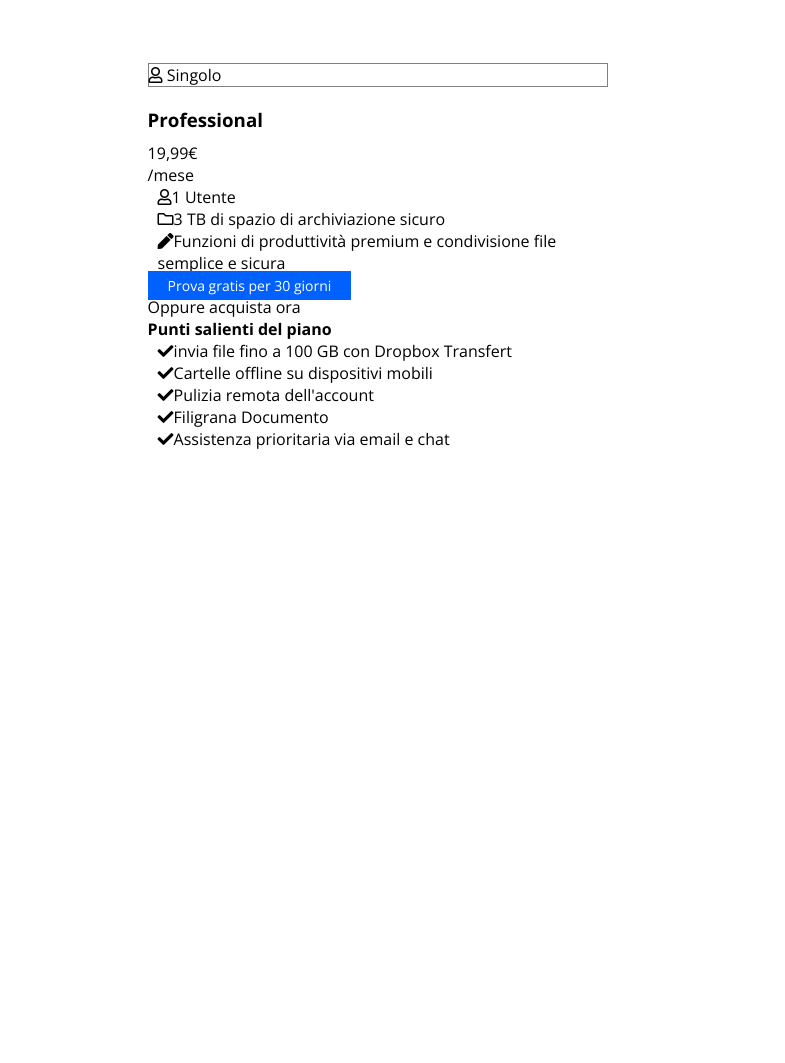
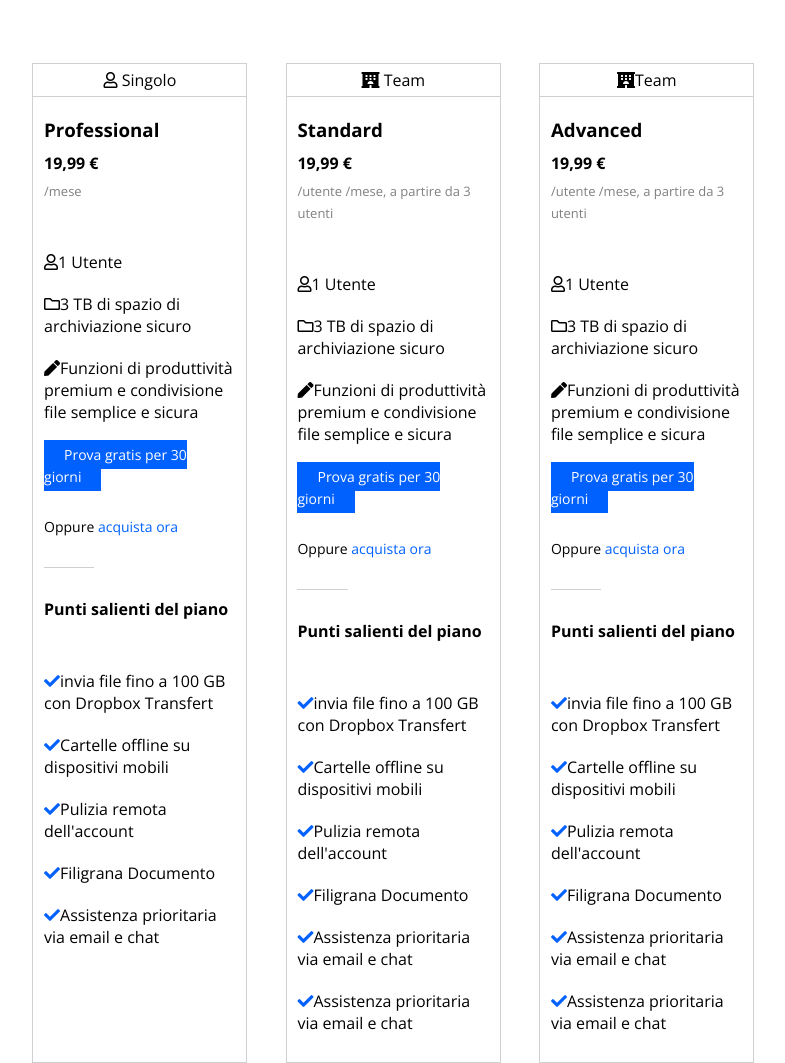
Before and after one commit to Ottavio42/htmlcss-dropbox, a plain HTML site: page index.html in a window 1280 px wide. Shown: the part 1025-2088 px from the top of the page, without its empty margins (262-1047 px from the left). Before the commit the page ends 1475 px from the top, so only its background shows below. Drawn offline with nearby package versions, Linux system fonts and the light colour scheme.

Commit message:
fine-tabella-main

```diff
--- a/css/style.css
+++ b/css/style.css
@@ -84,6 +84,7 @@ main div h2{
     width: 60%;
     margin: auto;
     padding-top: 60px;
+
 }
 .input-main{
     margin-top: 30px;
@@ -91,16 +92,64 @@ main div h2{
     position: relative;
 }
 .col-sx,.col-cen,.col-dx{
-    width: 33,33%;
+    width: calc(33% - 5%);
+    min-height: 1000px;
+    float: left;
+    border: 1px solid #d0d0d3;
+    margin-left: 5%;
 
 }
 .header-table{
-    border: 1px solid grey;
+    border-bottom: 1px solid #d0d0d3;
+    text-align: center;
+    padding: 5px;
 }
 .corpo-colonna ul{
     list-style: none;
-    padding-left: 10px;
+    margin-top: 50px;
 }
 .corpo-colonna h3{
     margin: 20px 0 10px 0;
 }
+.corpo-colonna{
+    width: 90%;
+    margin: auto;
+}
+.costo-mensile{
+    font-weight: bold;
+    margin-bottom: 5px;
+}
+.mensile{
+    color: grey;
+    font-size: 13px;
+}
+.corpo-colonna ul li{
+    margin-bottom: 20px;
+}
+.corpo-colonna .bottone{
+    margin-top: 50px;
+}
+.acquista-ora{
+    line-height: 80px;
+    vertical-align: middle;
+    font-size: 14px;
+
+
+}
+.oppure{
+    border-bottom: 1px solid #d0d0d3;
+}
+.acquista-ora .acquista{
+    color: #0061ff;
+    border: none;
+
+}
+.oppure,.acquista{
+    display: inline-block;
+}
+.corpo-colonna h4{
+    padding-top: 30px;
+}
+.lista2 li i {
+    color: #0061ff;
+}
--- a/index.html
+++ b/index.html
@@ -52,31 +52,35 @@
         </div>
     </header>
     <main>
-        <div class="center-container2">
-            <section>
+        <section>
+            <div class="center-container2">
                 <h2>Trova il piano Dropbox Business che fa per te</h2>
                 <form class="input-main " action="" method="GET">
                 <input type="radio" name="Fatturazione"  value="Fatturazione-mensile" >Fatturazione mensile
                 <input type="radio" name="Fatturazione" id="fatt-annuale" value="Fattuzaione-annuale">Fatturazione Annuale
                 </form>
-            </section>
+            </div>
+        </section>
             <section>
-                <div class="center-container2">
+                <div class="center-container2 clearfix">
                     <div class="col-sx">
                         <div class="header-table"><i class="far fa-user"></i> Singolo</div>
                         <div class="corpo-colonna">
                             <h3>Professional</h3>
-                            <div>19,99€</div>
-                            <span>/mese</span>
+                            <div class="costo-mensile">19,99 €</div>
+                            <span class="mensile">/mese</span>
                             <ul>
                                 <li><i class="far fa-user"></i>1 Utente</li>
                                 <li><i class="far fa-folder"></i>3 TB di spazio di archiviazione sicuro</li>
                                 <li><i class="fas fa-pen"></i>Funzioni di produttività premium e condivisione file semplice e sicura</li>
                             </ul>
                             <a class="bottone" href="#">Prova gratis per 30 giorni</a>
-                            <div>Oppure <span>acquista ora</span></div>
+                            <div class="acquista-ora">
+                                <div class="oppure">Oppure</div>
+                                <div class="acquista">acquista ora</div>
+                            </div>
                             <h4>Punti salienti del piano</h4>
-                            <ul>
+                            <ul class="lista2">
                                 <li><i class="fas fa-check"></i>invia file fino a 100 GB con Dropbox Transfert</li>
                                 <li><i class="fas fa-check"></i>Cartelle offline su dispositivi mobili</li>
                                 <li><i class="fas fa-check"></i>Pulizia remota dell'account</li>
@@ -85,14 +89,68 @@
                             </ul>
                         </div>
                     </div>
-                    <div class="col-cen"></div>
-                    <div class="col-dx"></div>
+                    <div class="col-cen">
+                        <div class="header-table"><i class="fas fa-hotel"></i> Team</div>
+                        <div class="corpo-colonna">
+                            <h3>Standard</h3>
+                            <div class="costo-mensile">19,99 €</div>
+                            <span class="mensile">/utente /mese, a partire da 3 utenti</span>
+                            <ul>
+                                <li><i class="far fa-user"></i>1 Utente</li>
+                                <li><i class="far fa-folder"></i>3 TB di spazio di archiviazione sicuro</li>
+                                <li><i class="fas fa-pen"></i>Funzioni di produttività premium e condivisione file semplice e sicura</li>
+                            </ul>
+                            <a class="bottone" href="#">Prova gratis per 30 giorni</a>
+                            <div class="acquista-ora">
+                                <div class="oppure">Oppure</div>
+                                <div class="acquista">acquista ora</div>
+                            </div>
+                            <h4>Punti salienti del piano</h4>
+                            <ul class="lista2">
+                                <li><i class="fas fa-check"></i>invia file fino a 100 GB con Dropbox Transfert</li>
+                                <li><i class="fas fa-check"></i>Cartelle offline su dispositivi mobili</li>
+                                <li><i class="fas fa-check"></i>Pulizia remota dell'account</li>
+                                <li><i class="fas fa-check"></i>Filigrana Documento</li>
+                                <li><i class="fas fa-check"></i>Assistenza prioritaria via email e chat</li>
+                                <li><i class="fas fa-check"></i>Assistenza prioritaria via email e chat</li>
+                            </ul>
+                        </div>
+                    </div>
+                    <div class="col-dx">
+                        <div class="header-table"><i class="fas fa-hotel"></i>Team</div>
+                        <div class="corpo-colonna">
+                            <h3>Advanced</h3>
+                            <div class="costo-mensile">19,99 €</div>
+                            <span class="mensile">/utente /mese, a partire da 3 utenti</span>
+                            <ul>
+                                <li><i class="far fa-user"></i>1 Utente</li>
+                                <li><i class="far fa-folder"></i>3 TB di spazio di archiviazione sicuro</li>
+                                <li><i class="fas fa-pen"></i>Funzioni di produttività premium e condivisione file semplice e sicura</li>
+                            </ul>
+                            <a class="bottone" href="#">Prova gratis per 30 giorni</a>
+                            <div class="acquista-ora">
+                                <div class="oppure">Oppure</div>
+                                <div class="acquista">acquista ora</div>
+                            </div>
+                            <h4>Punti salienti del piano</h4>
+                            <ul class="lista2">
+                                <li><i class="fas fa-check"></i>invia file fino a 100 GB con Dropbox Transfert</li>
+                                <li><i class="fas fa-check"></i>Cartelle offline su dispositivi mobili</li>
+                                <li><i class="fas fa-check"></i>Pulizia remota dell'account</li>
+                                <li><i class="fas fa-check"></i>Filigrana Documento</li>
+                                <li><i class="fas fa-check"></i>Assistenza prioritaria via email e chat</li>
+                                <li><i class="fas fa-check"></i>Assistenza prioritaria via email e chat</li>
+                            </ul>
+                        </div>
+                    </div>
+
+
                 </div>
 
             </section>
 
 
-        </div>
+
     </main>
 
 </body>
```
